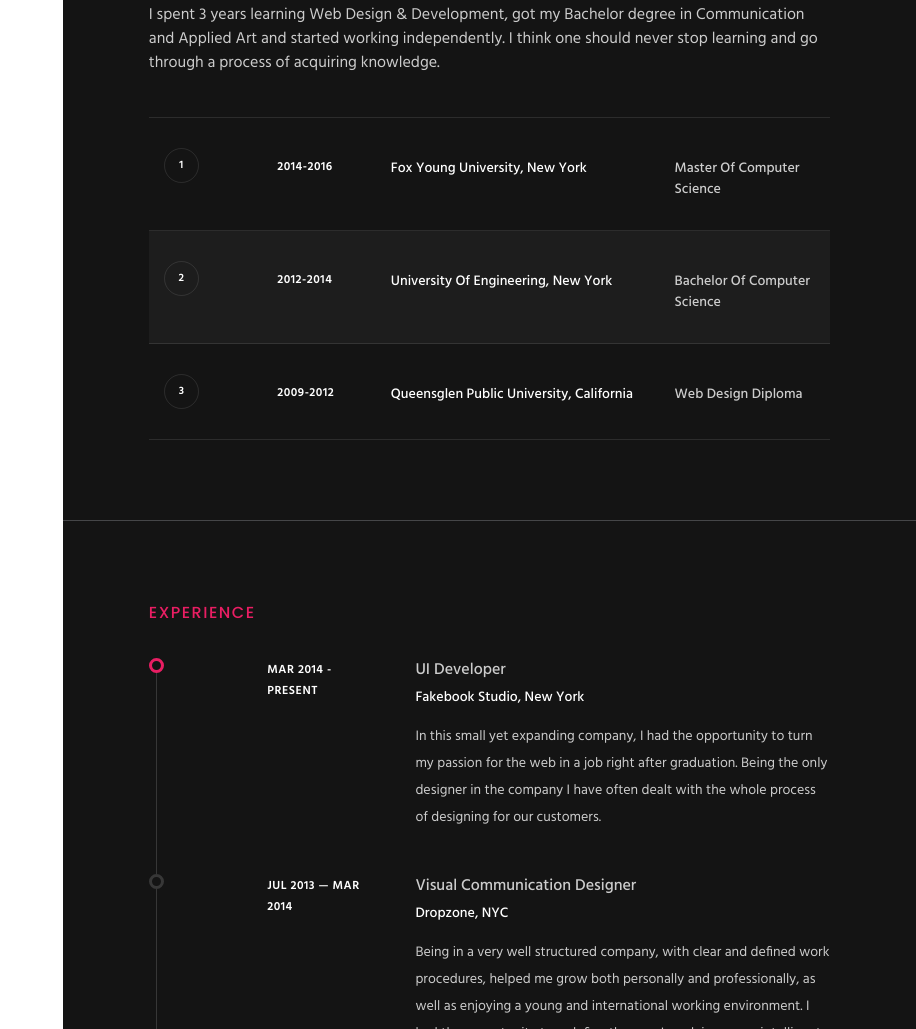
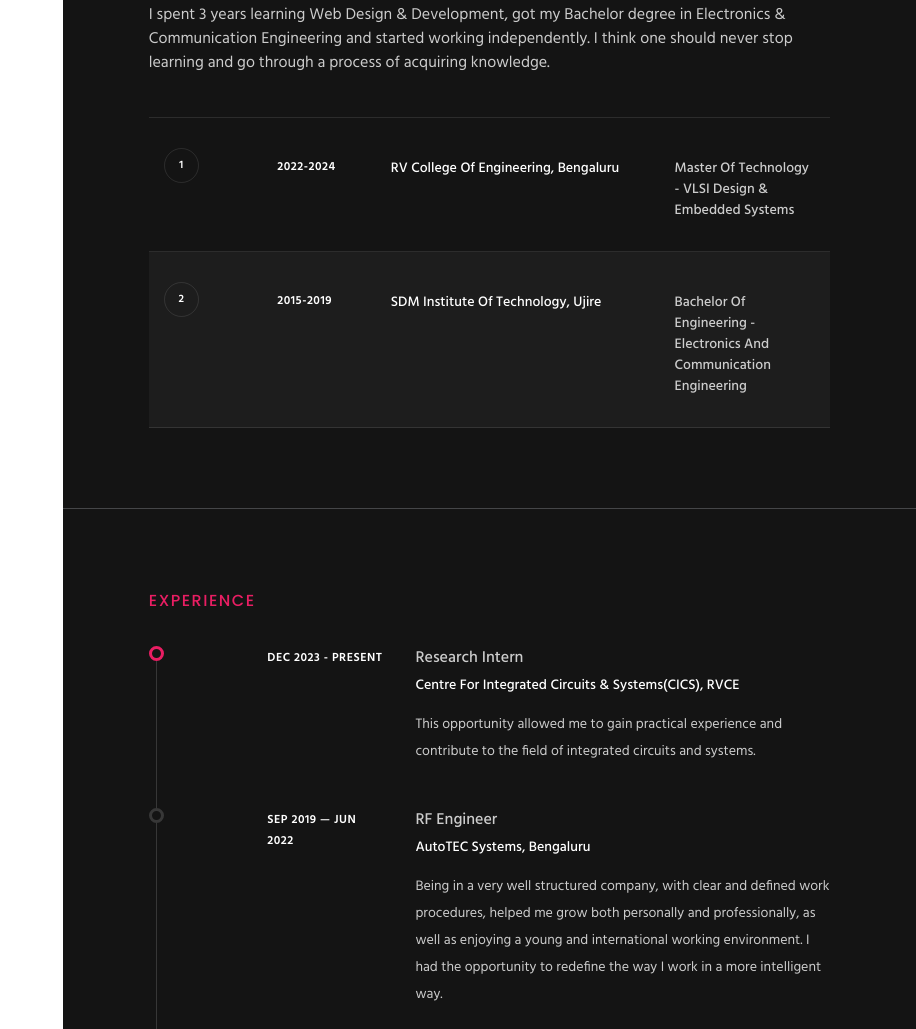
Before and after one commit to anr-labs/anr, a plain HTML site: page index.html in a window 1280 px wide. Shown: the part 3167-4196 px from the top of the page, without its empty margins (364-1280 px from the left). Drawn offline with nearby package versions, Linux system fonts and the light colour scheme.

Commit message:
Update index.html

```diff
--- a/index.html
+++ b/index.html
@@ -167,7 +167,7 @@
 									</div>
 								</div>
 								<div class="col-sm-offset-1 col-sm-5 margin-bottom-sm">
-									<span class="progress-cat">ANGULAR JS</span>
+									<span class="progress-cat">Analog & RF Design</span>
 									<div class="progress-bar-graph">
 										<div class="progress-bar-wrap">
 											<div class="bar-wrap">
@@ -192,7 +192,7 @@
 									</div>
 								</div>
 								<div class="col-sm-offset-1 col-sm-5 margin-bottom-sm">
-									<span class="progress-cat">AJAX</span>
+									<span class="progress-cat">Physical Design</span>
 									<div class="progress-bar-graph">
 										<div class="progress-bar-wrap">
 											<div class="bar-wrap">
@@ -205,7 +205,7 @@
 								</div>
 								<div class="clearfix"></div>
 								<div class="col-sm-5 margin-bottom-sm">
-									<span class="progress-cat">JQUERY</span>
+									<span class="progress-cat">SystemVerilog</span>
 									<div class="progress-bar-graph">
 										<div class="progress-bar-wrap">
 											<div class="bar-wrap">
@@ -217,7 +217,7 @@
 									</div>
 								</div>
 								<div class="col-sm-offset-1 col-sm-5 margin-bottom-sm">
-									<span class="progress-cat">PHP</span>
+									<span class="progress-cat">Embedded System Design</span>
 									<div class="progress-bar-graph">
 										<div class="progress-bar-wrap">
 											<div class="bar-wrap">
@@ -297,7 +297,7 @@
 						<section id="edu_sec"  class="col-lg-10 col-md-11 col-sm-11 center-div education-wrap  sec-pad">
 							<h6>education</h6>
 							<p class="wow fadeInUp" data-wow-duration=".4s">
-								I spent 3 years learning Web Design & Development, got my Bachelor degree in Communication and Applied Art and started working independently. I think one should never stop learning and go through a process of acquiring knowledge.
+								I spent 3 years learning Web Design & Development, got my Bachelor degree in Electronics & Communication Engineering and started working independently. I think one should never stop learning and go through a process of acquiring knowledge.
 							</p>
 							<div class="qualfication-wrap">
 								<div class="qualfication first-row wow fadeInUp" data-wow-duration=".4s">
@@ -305,14 +305,14 @@
 										<span class="row-count"><span>1</span></span>
 									</div>
 									<div class="col-sm-2">
-										<span class="yr-pers vertical-align-pad">2014-2016</span>
+										<span class="yr-pers vertical-align-pad">2022-2024</span>
 									</div>
 									<div class="col-sm-5">
-										<span class="insti vertical-align-pad">Fox Young University, New York</span>
+										<span class="insti vertical-align-pad">RV College of Engineering, Bengaluru</span>
 									</div>
 									<div class="col-sm-3">
 										<span class="design vertical-align-pad">
-										Master of Computer Science
+										Master of Technology - VLSI Design & Embedded Systems
 										</span>
 									</div>
 								</div>
@@ -321,18 +321,18 @@
 										<span class="row-count"><span>2</span></span>
 									</div>
 									<div class="col-sm-2">
-										<span class="yr-pers vertical-align-pad">2012-2014</span>
+										<span class="yr-pers vertical-align-pad">2015-2019</span>
 									</div>
 									<div class="col-sm-5">
-										<span class="insti vertical-align-pad">University of Engineering, New York</span>
+										<span class="insti vertical-align-pad">SDM Institute of Technology, Ujire</span>
 									</div>
 									<div class="col-sm-3">
 										<span class="design vertical-align-pad">
-										Bachelor of Computer Science
+										Bachelor of Engineering - Electronics and Communication Engineering
 										</span>
 									</div>
 								</div>
-								<div class="qualfication wow fadeInUp" data-wow-duration=".4s">
+								<!--<div class="qualfication wow fadeInUp" data-wow-duration=".4s">
 									<div class="col-sm-2">
 										<span class="row-count"><span>3</span></span>
 									</div>
@@ -347,7 +347,7 @@
 										Web Design Diploma
 										</span>
 									</div>
-								</div>
+								</div>-->
 							</div>
 						</section>
 						<!--/Qualfication Sec-->
@@ -365,12 +365,12 @@
 									<div class="col-xs-10 exp-content-wrap">
 										<div class="row">
 											<div class="wow fadeInRight" data-wow-duration=".4s" data-wow-delay="0s">
-												<div class="col-sm-3 duration"><span>mar 2014 - present</span></div>
+												<div class="col-sm-3 duration"><span>dec 2023 - present</span></div>
 												<div class="col-sm-9">
-													<span class="job-desn">UI Developer</span>
-													<span class="job-loc">Fakebook Studio, New York
+													<span class="job-desn">Research Intern</span>
+													<span class="job-loc">Centre for Integrated Circuits & Systems(CICS), RVCE
 													</span>
-													<p class="job-summary p-small">In this small yet expanding company, I had the opportunity to turn my passion for the web in a job right after graduation. Being the only designer in the company I have often dealt with the whole process of designing for our customers.</p>
+													<p class="job-summary p-small">This opportunity allowed me to gain practical experience and contribute to the field of integrated circuits and systems.</p>
 												</div>
 											</div>
 										</div>
@@ -383,10 +383,10 @@
 									<div class="col-xs-10 exp-content-wrap">
 										<div class="row">
 											<div class="wow fadeInRight" data-wow-duration=".4s" data-wow-delay="0.2s">
-												<div class="col-sm-3 duration"><span>Jul 2013 — Mar 2014</span></div>
+												<div class="col-sm-3 duration"><span>Sep 2019 — Jun 2022</span></div>
 												<div class="col-sm-9">
-													<span class="job-desn">Visual Communication Designer</span>
-													<span class="job-loc">Dropzone, NYC
+													<span class="job-desn">RF Engineer</span>
+													<span class="job-loc">AutoTEC Systems, Bengaluru
 													</span>
 													<p class="job-summary p-small">Being in a very well structured company, with clear and defined work procedures, helped me grow both personally and professionally, as well as enjoying a young and international working environment. I had the opportunity to redefine the way I work in a more intelligent way.</p>
 												</div>
```
